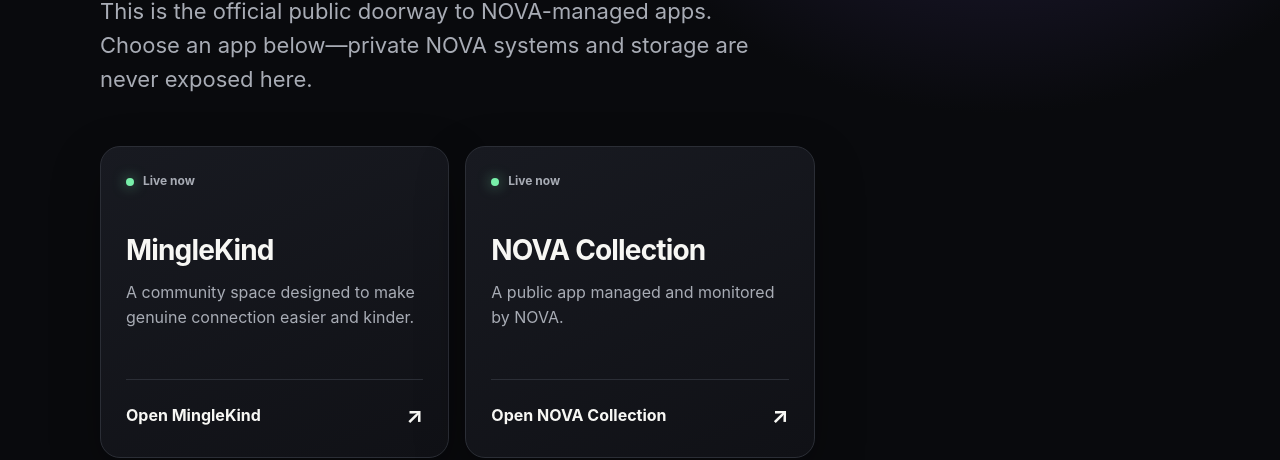
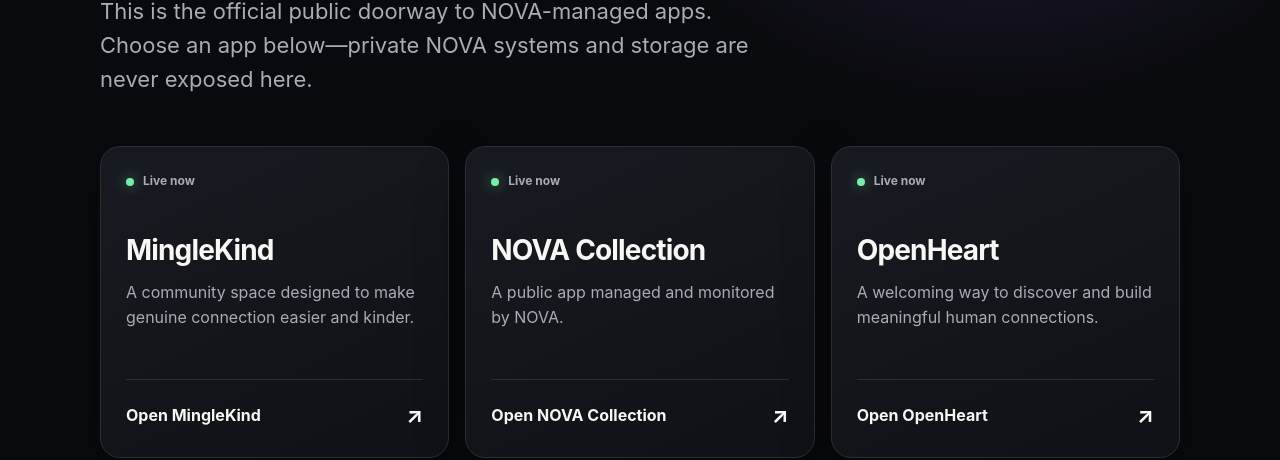
Before and after one commit to legitpdfufile-wq/nova-web, a plain HTML site: page index.html in a window 1280 px wide. Shown: the part 361-821 px from the top of the page. Drawn offline with Linux system fonts and the light colour scheme.

Commit message:
NOVA: refresh public app links

```diff
--- a/index.html
+++ b/index.html
@@ -8,7 +8,7 @@
 <meta property="og:type" content="website"><meta property="og:url" content="https://legitpdfufile-wq.github.io/nova-web/">
 <meta property="og:image" content="https://legitpdfufile-wq.github.io/nova-web/assets/nova-share-card-1200x628.png"><meta property="og:image:width" content="1200"><meta property="og:image:height" content="628"><meta property="og:image:alt" content="NOVA Public Apps — Johnny Law, MingleKind and OpenHeart">
 <meta name="twitter:card" content="summary_large_image"><meta name="twitter:title" content="NOVA Public Apps"><meta name="twitter:description" content="Open Johnny Law, MingleKind and OpenHeart."><meta name="twitter:image" content="https://legitpdfufile-wq.github.io/nova-web/assets/nova-share-card-1200x628.png">
-<script type="application/ld+json">{"@context": "https://schema.org", "@type": "ItemList", "name": "NOVA Public Apps", "itemListElement": [{"@type": "ListItem", "position": 1, "name": "MingleKind", "url": "https://minglekind-community.fvf557cynh.chatgpt.site"}, {"@type": "ListItem", "position": 2, "name": "NOVA Collection", "url": "https://nova-collection.mik-luvin-1308.chatgpt.site/builds/"}]}</script>
+<script type="application/ld+json">{"@context": "https://schema.org", "@type": "ItemList", "name": "NOVA Public Apps", "itemListElement": [{"@type": "ListItem", "position": 1, "name": "MingleKind", "url": "https://minglekind-community.fvf557cynh.chatgpt.site"}, {"@type": "ListItem", "position": 2, "name": "NOVA Collection", "url": "https://nova-collection.mik-luvin-1308.chatgpt.site/builds/"}, {"@type": "ListItem", "position": 3, "name": "OpenHeart", "url": "https://mitsubishi-planners-deviant-namespace.trycloudflare.com"}]}</script>
 <style>
 :root{--ink:#f7f7f4;--muted:#a8acb5;--panel:#14161b;--line:#2b2e36;--green:#78efa9;--amber:#ffd17a}
 *{box-sizing:border-box}body{margin:0;min-height:100vh;background:radial-gradient(circle at 78% 0,#302753 0,transparent 34%),#090a0d;color:var(--ink);font:16px/1.55 Inter,Segoe UI,system-ui,sans-serif}
@@ -27,5 +27,8 @@
             <a class="open" href="https://minglekind-community.fvf557cynh.chatgpt.site" rel="noopener noreferrer">Open MingleKind<b aria-hidden="true">↗</b></a></article>
 <article class="card"><div class="status live"><span></span>Live now</div>
             <h2>NOVA Collection</h2><p>A public app managed and monitored by NOVA.</p>
-            <a class="open" href="https://nova-collection.mik-luvin-1308.chatgpt.site/builds/" rel="noopener noreferrer">Open NOVA Collection<b aria-hidden="true">↗</b></a></article></section>
+            <a class="open" href="https://nova-collection.mik-luvin-1308.chatgpt.site/builds/" rel="noopener noreferrer">Open NOVA Collection<b aria-hidden="true">↗</b></a></article>
+<article class="card"><div class="status live"><span></span>Live now</div>
+            <h2>OpenHeart</h2><p>A welcoming way to discover and build meaningful human connections.</p>
+            <a class="open" href="https://mitsubishi-planners-deviant-namespace.trycloudflare.com" rel="noopener noreferrer">Open OpenHeart<b aria-hidden="true">↗</b></a></article></section>
 <footer><span><strong>NOVA</strong> monitors approved public links and repairs them when needed.</span><span>Public apps only · No private storage access</span></footer></main></body></html>
```
